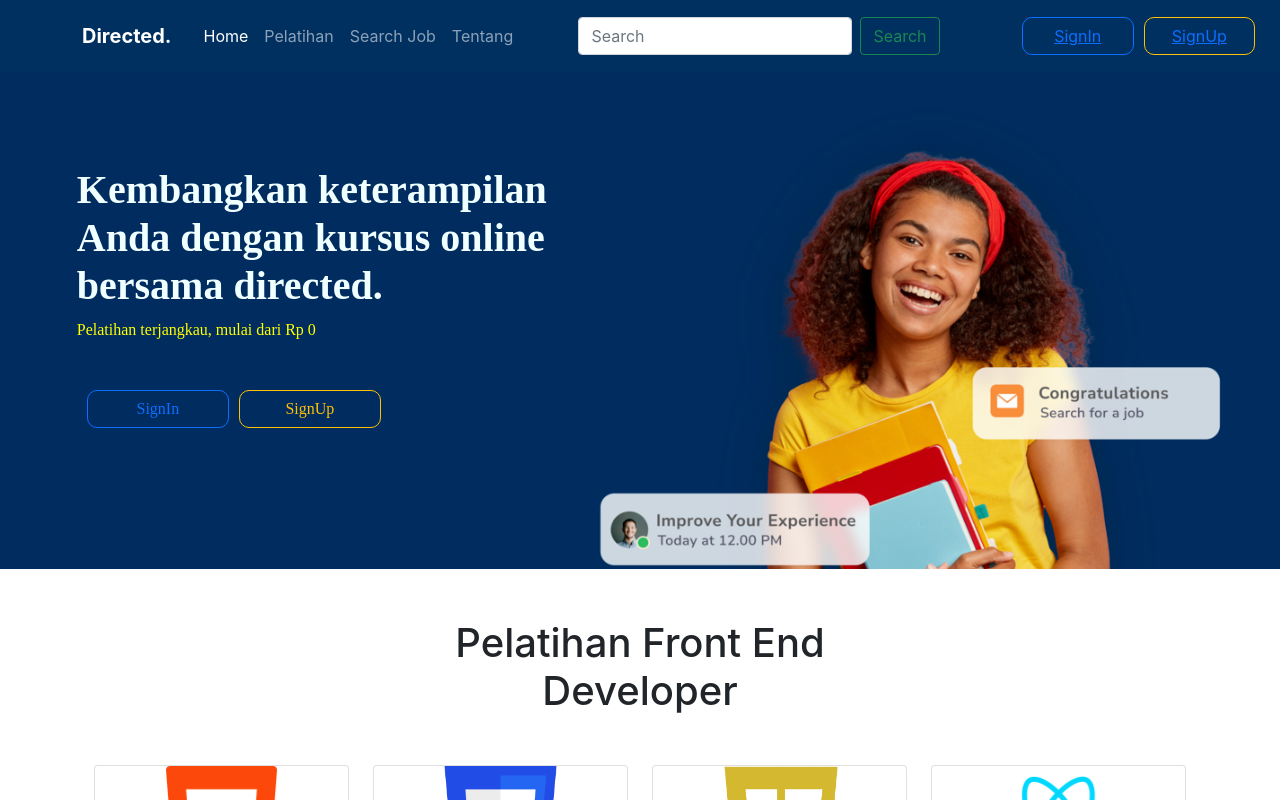
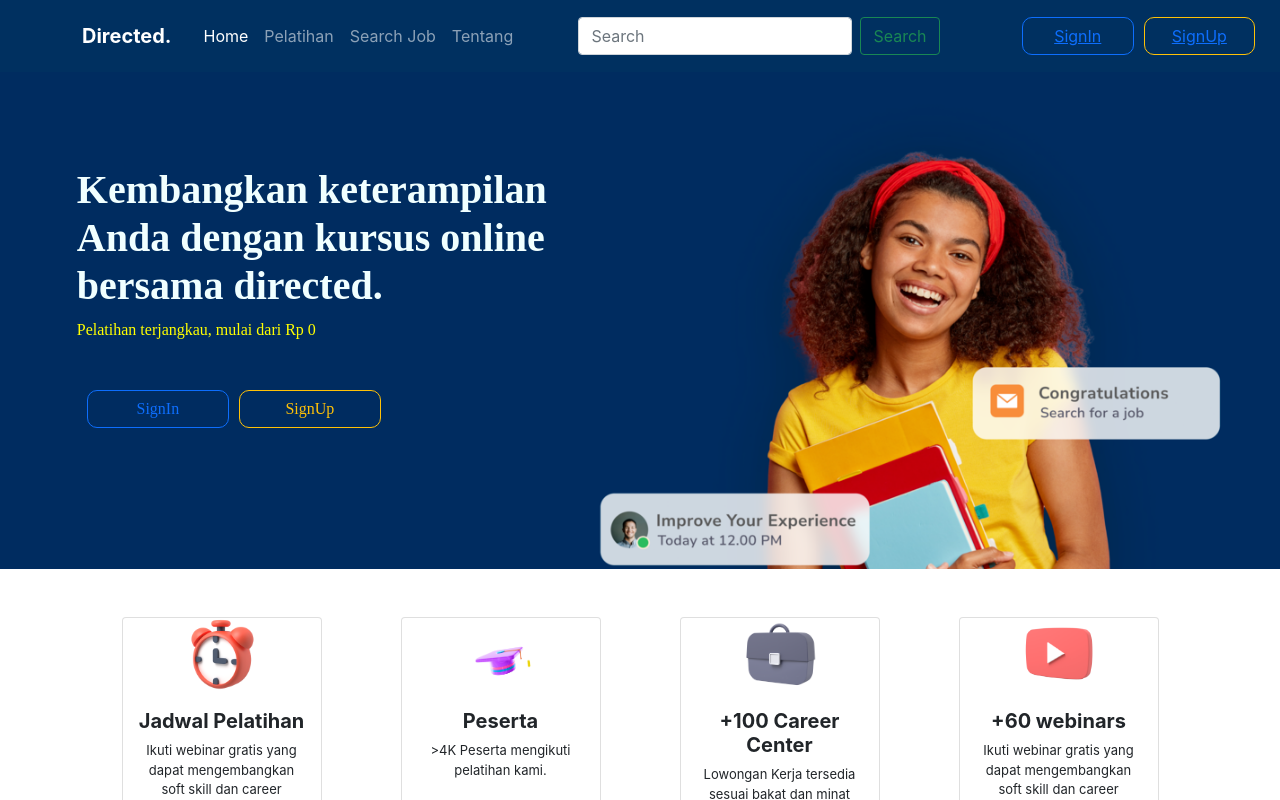
Before and after one commit to anandaadityap/CapstoneProject, a React (Create React App) app: page /Pelatihan in a window 1280 px wide. Shown: the top 800 px of the page. Built offline with nearby package versions, Linux system fonts and the light colour scheme.

Commit message:
menambahkan card di page pelatihan

```diff
--- a/src/Page/Pelatihan.js
+++ b/src/Page/Pelatihan.js
@@ -1,42 +1,74 @@
 import React from "react";
 
 import CardFront from "../Components/Card/CardFront";
-
+import CardHome from "../Components/Card/CardHome";
+import jam from "../assets/home_kit/jam.png";
+import toga from "../assets/home_kit/toga.png";
+import tas from "../assets/home_kit/tas.png";
+import webinar from "../assets/home_kit/webinar.png";
 
 import "../Page/Pelatihan.css";
 
-import Html from '../assets/home_kit/Html.png';
-import Css from '../assets/home_kit/Css.png';
-import Js from '../assets/home_kit/Js.png';
-import Rea from '../assets/home_kit/Rea.png';
+import Html from "../assets/home_kit/Html.png";
+import Css from "../assets/home_kit/Css.png";
+import Js from "../assets/home_kit/Js.png";
+import Rea from "../assets/home_kit/Rea.png";
 
 const Pelatihan = () => {
   return (
     <div>
       {/* bagian 1 */}
       <div className="pelatihan-container">
-          <h1 className="card-title fw-bold">Kembangkan keterampilan Anda dengan kursus online bersama directed.</h1>
-          <p className="card-text "> <span style={{ color: "yellow" }}>
+        <h1 className="card-title fw-bold">
+          Kembangkan keterampilan Anda dengan kursus online bersama directed.
+        </h1>
+        <p className="card-text ">
+          {" "}
+          <span style={{ color: "yellow" }}>
             Pelatihan terjangkau, mulai dari Rp 0
           </span>
         </p>
         <div class="home mt-5">
-            <button type="button" class="btn btn-outline-primary">SignIn</button>
-            <button type="button" class="btn btn-outline-warning">SignUp</button>
+          <button type="button" class="btn btn-outline-primary">
+            SignIn
+          </button>
+          <button type="button" class="btn btn-outline-warning">
+            SignUp
+          </button>
         </div>
       </div>
       {/* penutup bagian 1 */}
 
       {/* bagian 2 */}
-      <div></div>
+      <div className="container d-flex">
+        <CardHome
+          img={jam}
+          tittle="Jadwal Pelatihan"
+          desc="Ikuti webinar gratis yang dapat mengembangkan soft skill dan career rediness kamu"
+        />
+        <CardHome
+          img={toga}
+          tittle="Peserta"
+          desc=">4K Peserta mengikuti pelatihan kami."
+        />
+        <CardHome
+          img={tas}
+          tittle="+100 Career Center"
+          desc="Lowongan Kerja tersedia sesuai bakat dan minat yang kamu miliki"
+        />
+        <CardHome
+          img={webinar}
+          tittle="+60 webinars"
+          desc="Ikuti webinar gratis yang dapat mengembangkan soft skill dan career rediness kamu"
+        />
+      </div>
+
       {/* penutup bagian 2 */}
 
       {/* bagian 3 */}
       <div className="container">
         <div className="mx-auto" style={{ width: "50%", margin: "50px" }}>
-          <h1>
-              Pelatihan Front End Developer
-          </h1>
+          <h1>Pelatihan Front End Developer</h1>
         </div>
 
         <div className="d-flex">
```
Lines whose indentation alone changed are shown as unchanged.
